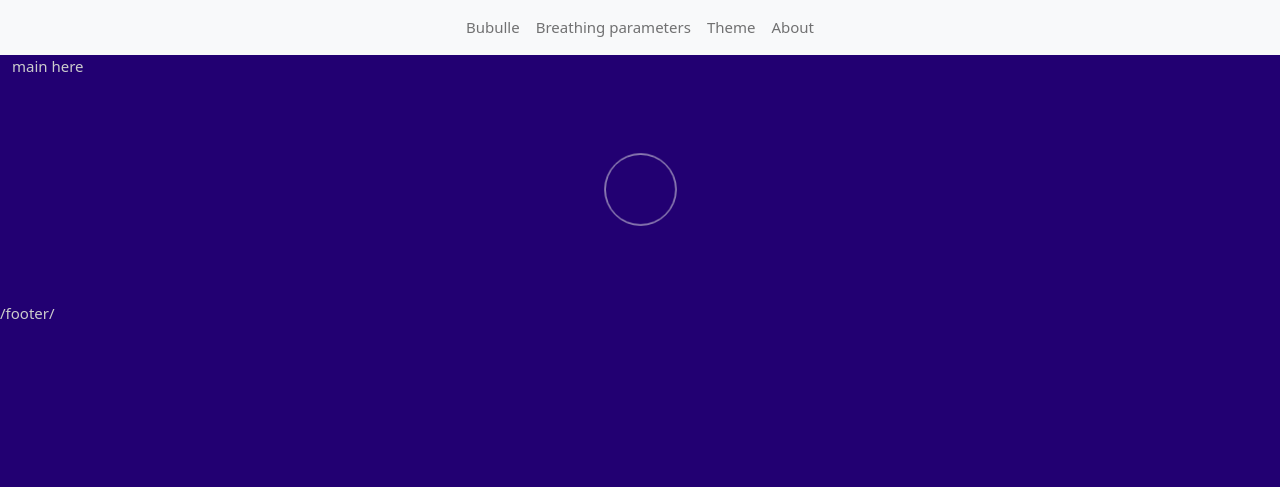
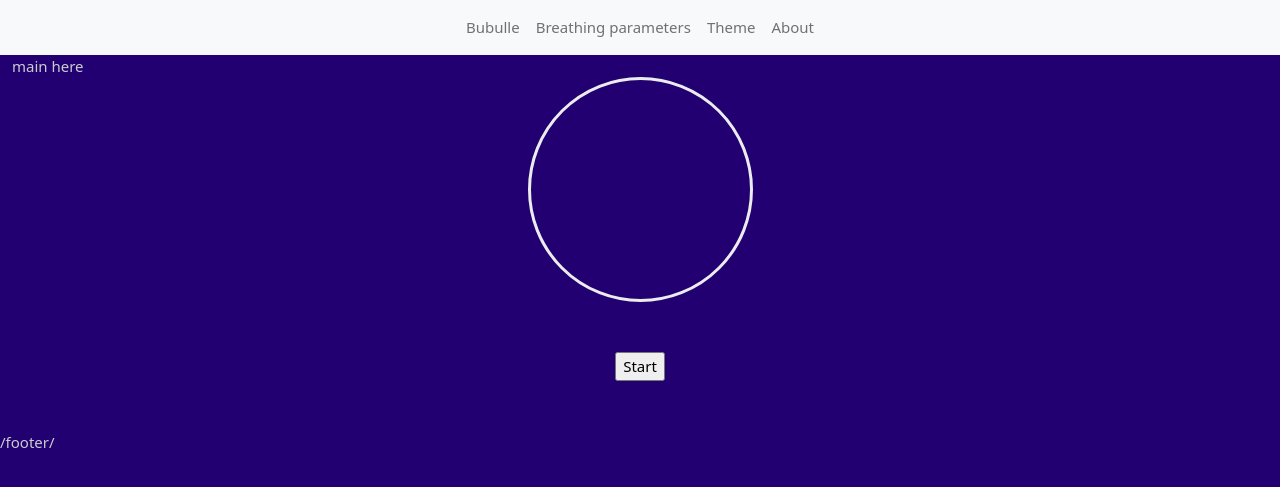
Before and after one commit to VeMBe06/cs-50-bubulle, a Flask app: page / in a window 1280 px wide. Shown: the top 487 px of the page. Run offline with Flask 2, Linux system fonts and the light colour scheme.

Commit message:
The bubble is working!

```diff
--- a/bubulle/static/index.js
+++ b/bubulle/static/index.js
@@ -1 +1,26 @@
-// alert("wesh ferot")
+
+
+// JS For the start-stop button
+// Select elements: start button, bubble
+var StartStop = document.getElementById("StartStop")
+var bubble= document.getElementById("Bubble")
+
+// Initialize with a first event listener
+StartStop.addEventListener("click", Start)
+
+// Start breathing, update event listeners
+function Start() {
+    bubble.classList.add("breathing")
+    StartStop.removeEventListener("click", Start)
+    StartStop.addEventListener("click", Stop)
+    StartStop.value = "Stop"
+
+}
+
+// Stop breathing, update event listeners
+function Stop() {
+    bubble.classList.remove("breathing")
+    StartStop.removeEventListener("click", Stop)
+    StartStop.addEventListener("click", Start)
+    StartStop.value = "Start"
+}
--- a/bubulle/static/styles.css
+++ b/bubulle/static/styles.css
@@ -7,6 +7,12 @@
     background-color: #220072;
     color: #cccccc;
     font-size: 15px;
+}
+
+div {
+    display: flex;
+    justify-content: center;
+    align-items: center;
 }
 
 .bubble {
@@ -45,6 +51,12 @@
 }
 
 
+
+/* StartStop button */
+#StartStop {
+    margin: 50px;
+}
+
 /* .nav-color-default {
     background-color: #160049;
     color: white;
--- a/bubulle/templates/index.html
+++ b/bubulle/templates/index.html
@@ -2,6 +2,12 @@
 
 {% block main %}
     main here
-    <div class="bubble breathing"></div>
+    <div>
+        <div class="bubble" id="Bubble"></div>
+
+    </div>
+    <div>
+        <input type="button" id="StartStop" value="Start">
+    </div>
 
 {% endblock %}
--- a/bubulle/templates/layout.html
+++ b/bubulle/templates/layout.html
@@ -12,7 +12,8 @@
      <!-- Link my CSS file -->
     <link href="/static/styles.css" rel="stylesheet">
 
-
+    <!-- Link my js file, with Defer tag -->
+    <script defer type="text/javascript" src="{{url_for('static', filename= 'index.js' )}}"></script>
 
     <title>Bubulle: {% block title %}{% endblock %}</title>
 </head>
@@ -38,11 +39,10 @@
         </div>
     </nav>
 
-    <main class="container-fluid justify-content-center">
+    <main class="container-fluid">
         {% block main %}{% endblock %}
     </main>
 
     <footer>/footer/</footer>
-    <script type="text/javascript" src="{{url_for('static', filename= 'index.js' )}}"></script>
 </body>
 </html>
```
